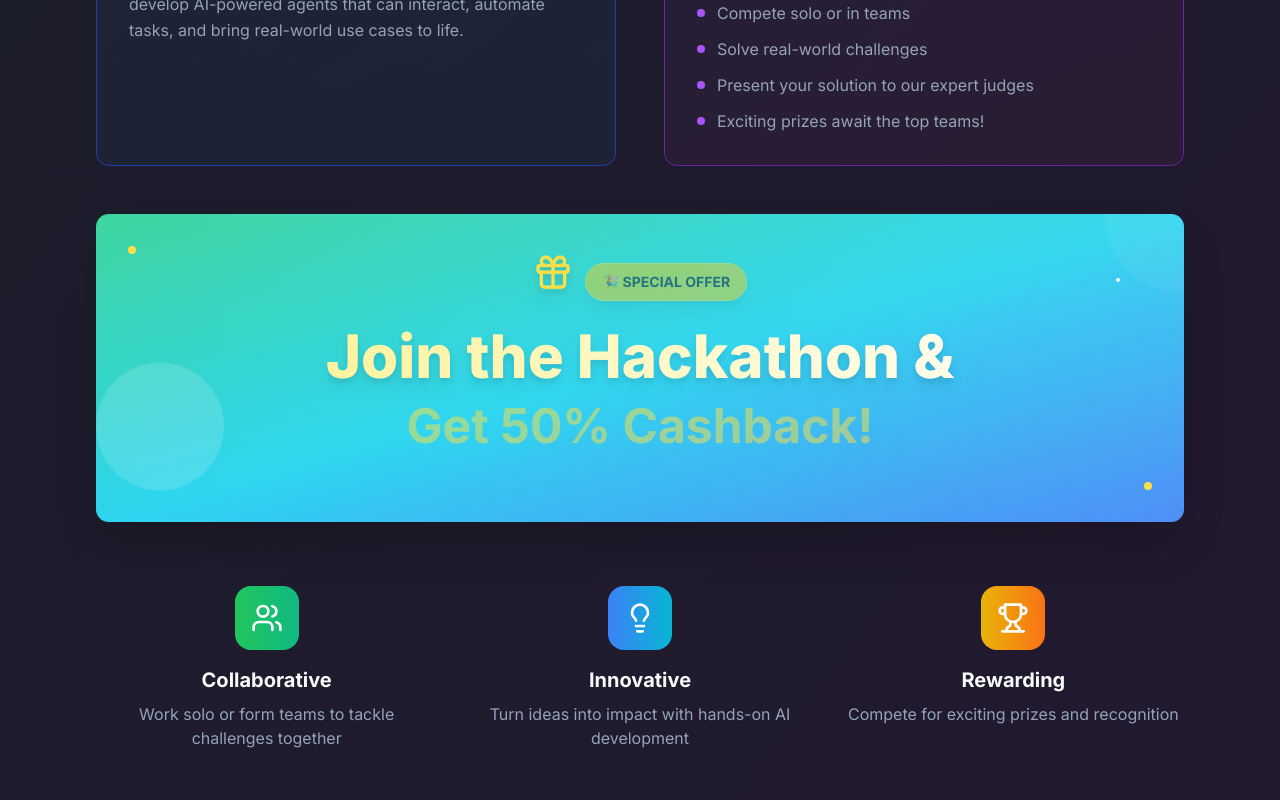
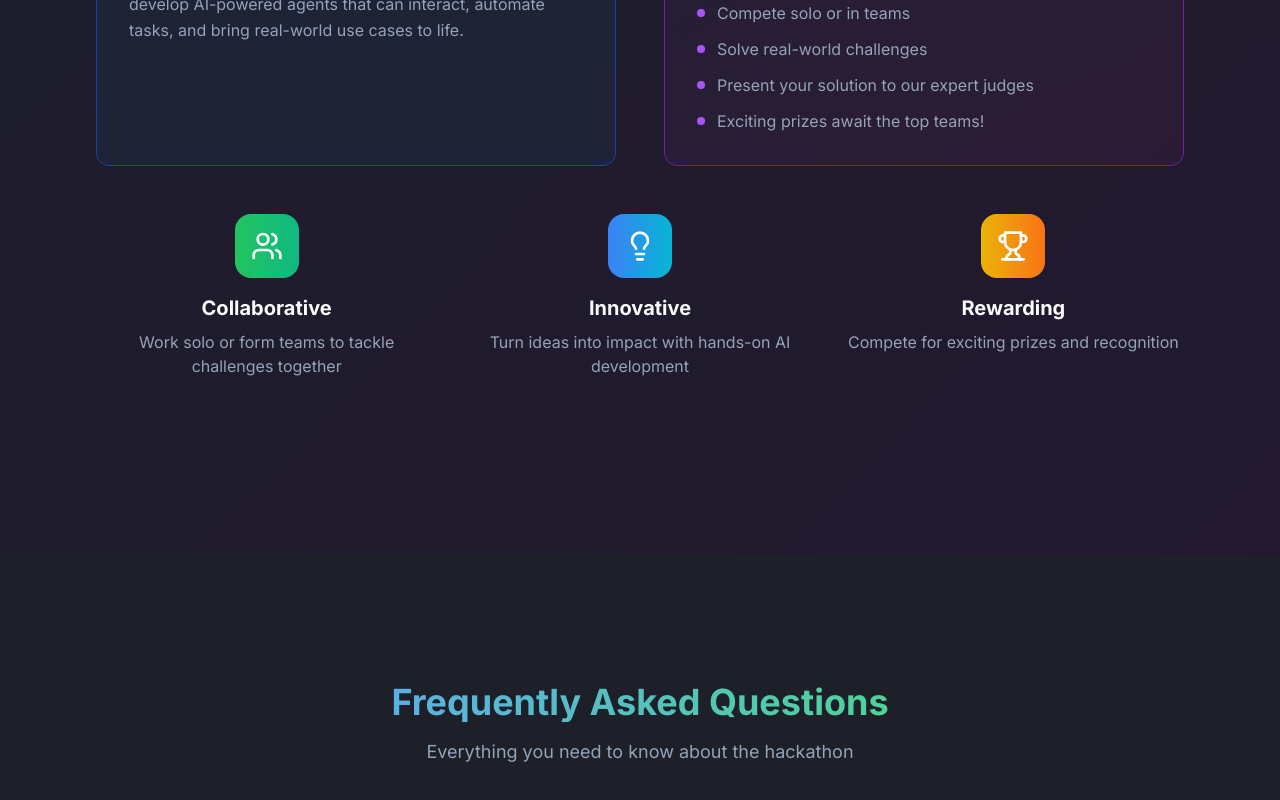
Before and after one commit to robifirmnsyah/cloud-next-landingpage, a Next.js app: page / in a window 1280 px wide. Shown: the part 2880-3680 px from the top of the page. Built offline with nearby package versions, Linux system fonts and the light colour scheme.

Commit message:
feat: update registration links to direct users to an external form

```diff
--- a/src/components/agent-dev-day.tsx
+++ b/src/components/agent-dev-day.tsx
@@ -82,40 +82,6 @@
           </Card>
         </div>
 
-        {/* Cashback Promotion Banner */}
-        <div className="mb-16">
-          <Card className="relative overflow-hidden bg-gradient-to-br from-emerald-400 via-cyan-400 to-blue-500 border-0 shadow-2xl transform hover:scale-105 transition-all duration-500">
-            {/* Animated background elements */}
-            <div className="absolute inset-0 bg-gradient-to-r from-white/5 to-white/10"></div>
-            <div className="absolute top-0 right-0 w-40 h-40 bg-white/10 rounded-full -translate-y-20 translate-x-20 animate-pulse"></div>
-            <div className="absolute bottom-0 left-0 w-32 h-32 bg-white/15 rounded-full translate-y-16 -translate-x-16 animate-bounce"></div>
-            <div className="absolute top-1/2 left-1/2 w-24 h-24 bg-yellow-300/20 rounded-full -translate-x-12 -translate-y-12 animate-ping"></div>
-
-            {/* Sparkle effects */}
-            <div className="absolute top-8 left-8 w-2 h-2 bg-yellow-300 rounded-full animate-twinkle"></div>
-            <div className="absolute top-16 right-16 w-1 h-1 bg-white rounded-full animate-twinkle delay-1000"></div>
-            <div className="absolute bottom-8 right-8 w-2 h-2 bg-yellow-300 rounded-full animate-twinkle delay-500"></div>
-
-            <CardContent className="relative z-10 p-8 md:p-12 text-center text-white">
-              <div className="flex items-center justify-center mb-6">
-                <div className="relative">
-                  <Gift className="w-10 h-10 mr-3 text-yellow-300 drop-shadow-lg animate-bounce" />
-                  <div className="absolute -top-1 -right-1 w-3 h-3 bg-yellow-300 rounded-full animate-ping"></div>
-                </div>
-                <Badge className="bg-yellow-400/90 text-gray-900 border-yellow-300 px-4 py-2 font-bold text-sm shadow-lg animate-pulse">
-                  🎉 SPECIAL OFFER
-                </Badge>
-              </div>
-              <h3 className="text-4xl md:text-6xl font-extrabold mb-4 bg-gradient-to-r from-yellow-200 to-white bg-clip-text text-transparent drop-shadow-lg">
-                Join the Hackathon &
-              </h3>
-              <h4 className="text-3xl md:text-5xl font-bold text-yellow-300 mb-6 animate-pulse">
-                Get 50% Cashback!
-              </h4>
-            </CardContent>
-          </Card>
-        </div>
-
         {/* Features Grid */}
         <div className="grid md:grid-cols-3 gap-8 mb-12">
           <div className="text-center">
--- a/src/components/cta.tsx
+++ b/src/components/cta.tsx
@@ -17,7 +17,7 @@
             in Bandung.
           </p>
           <div className="flex flex-col sm:flex-row gap-4 justify-center">
-            <Link href="/register">
+            <Link href="https://forms.gle/Yzmo26ovy1RHUDvLA" target="_blank" rel="noopener noreferrer">
               <Button className="bg-gradient-to-r from-blue-500 via-purple-500 to-red-500 hover:from-blue-600 hover:via-purple-600 hover:to-red-600 text-white px-12 py-6 text-xl rounded-full shadow-2xl transform hover:scale-105 transition-all duration-300">
                 Register Now
                 <ArrowRight className="ml-2 w-6 h-6" />
--- a/src/components/header.tsx
+++ b/src/components/header.tsx
@@ -57,7 +57,7 @@
         <div className="flex items-center gap-4">
           <div className="hidden md:block">
             <Button asChild className="bg-gradient-to-r from-blue-600 to-purple-600 hover:from-blue-700 hover:to-purple-700 text-white font-medium px-6 py-2 rounded-full shadow-lg hover:shadow-xl transition-all duration-300 hover:scale-105">
-              <Link href="/register">Register Now</Link>
+              <Link href="https://forms.gle/Yzmo26ovy1RHUDvLA" target="_blank" rel="noopener noreferrer">Register Now</Link>
             </Button>
           </div>
           <Sheet>
@@ -93,7 +93,7 @@
                   {/* Mobile CTA */}
                   <div className="p-6 border-t border-border/40">
                     <Button asChild className="w-full bg-gradient-to-r from-blue-600 to-purple-600 hover:from-blue-700 hover:to-purple-700 text-white font-medium py-3 rounded-full shadow-lg hover:shadow-xl transition-all duration-300">
-                      <Link href="/register">Register Now</Link>
+                      <Link href="https://forms.gle/Yzmo26ovy1RHUDvLA" target="_blank" rel="noopener noreferrer">Register Now</Link>
                     </Button>
                   </div>
                 </div>
--- a/src/components/hero.tsx
+++ b/src/components/hero.tsx
@@ -135,7 +135,7 @@
 
                 <div className="flex flex-col sm:flex-row gap-4 justify-center items-center">
                     <Button asChild size="lg" className="bg-gradient-to-r from-blue-600 to-purple-600 hover:from-blue-700 hover:to-purple-700 text-white border-0 px-8 py-3 text-lg font-semibold rounded-full shadow-lg">
-                        <Link href="/register">
+                        <Link href="https://forms.gle/Yzmo26ovy1RHUDvLA" target="_blank" rel="noopener noreferrer">
                             Register Now
                             <ArrowRight className="ml-2 h-5 w-5" />
                         </Link>
```
